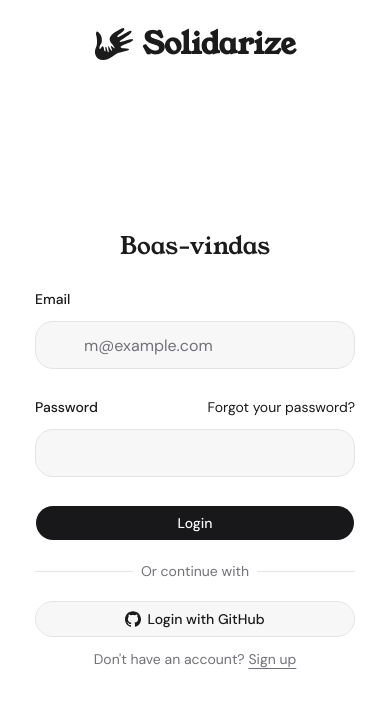
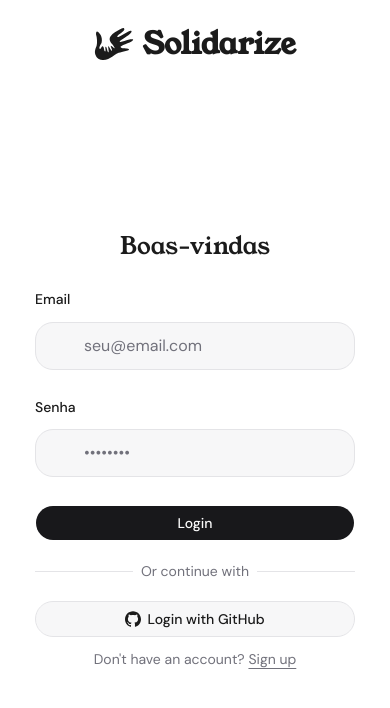
Before and after one commit to guilhermecoding/solidarize, a Next.js app: page /entrar in a window 390 px wide. Shown: the top 708 px of the page. Built offline with nearby package versions, Linux system fonts and the light colour scheme; some icons are missing.

Commit message:
:sparkles: Adiciona novo componente de formulário de login e oculta ícones de preenchimento automático em campos de senha

```diff
--- a/src/components/login-form.tsx
+++ b/src/app/entrar/_components/login-form.tsx
@@ -1,5 +1,10 @@
+"use client";
+
+import { useState } from "react";
 import Mail01Icon from "@hugeicons/core-free-icons/Mail01Icon";
 import SquareLock01Icon from "@hugeicons/core-free-icons/SquareLock01Icon";
+import ViewIcon from "@hugeicons/core-free-icons/ViewIcon";
+import ViewOffSlashIcon from "@hugeicons/core-free-icons/ViewOffSlashIcon";
 import { HugeiconsIcon } from "@hugeicons/react";
 
 import { cn } from "@/lib/utils";
@@ -17,6 +22,12 @@
   className,
   ...props
 }: React.ComponentProps<"form">) {
+  const [viewPassword, setViewPassword] = useState(false);
+
+  const handleViewPassword = () => {
+    setViewPassword((visible) => !visible);
+  };
+
   return (
     <form className={cn("flex flex-col gap-6", className)} {...props}>
       <FieldGroup>
@@ -28,26 +39,32 @@
           <Input
             id="email"
             type="email"
-            placeholder="m@example.com"
+            placeholder="seu@email.com"
             required
             startIcon={<HugeiconsIcon icon={Mail01Icon} strokeWidth={1.5} />}
           />
         </Field>
         <Field>
-          <div className="flex items-center">
-            <FieldLabel htmlFor="password">Password</FieldLabel>
-            <a
-              href="#"
-              className="ml-auto text-sm underline-offset-4 hover:underline"
-            >
-              Forgot your password?
-            </a>
-          </div>
+          <FieldLabel htmlFor="password">Senha</FieldLabel>
           <Input
             id="password"
-            type="password"
+            type={viewPassword ? "text" : "password"}
+            placeholder="••••••••"
             required
             startIcon={<HugeiconsIcon icon={SquareLock01Icon} strokeWidth={1.5} />}
+            endIcon={
+              <button
+                type="button"
+                onClick={handleViewPassword}
+                aria-label={viewPassword ? "Ocultar senha" : "Mostrar senha"}
+                className="cursor-pointer"
+              >
+                <HugeiconsIcon
+                  icon={viewPassword ? ViewIcon : ViewOffSlashIcon}
+                  strokeWidth={1.5}
+                />
+              </button>
+            }
           />
         </Field>
         <Field>
--- a/src/app/entrar/page.tsx
+++ b/src/app/entrar/page.tsx
@@ -1,4 +1,4 @@
-import { LoginForm } from "@/components/login-form";
+import { LoginForm } from "@/app/entrar/_components/login-form";
 import IconLogo from "@/components/logo/icon-logo";
 import TextLogo from "@/components/logo/text-logo";
 import type { Metadata } from "next";
--- a/src/app/globals.css
+++ b/src/app/globals.css
@@ -93,4 +93,16 @@
   html {
     @apply font-sans;
   }
+
+  input[type="password"]::-ms-reveal,
+  input[type="password"]::-ms-clear {
+    display: none;
+  }
+
+  input[type="password"]::-webkit-credentials-auto-fill-button,
+  input[type="password"]::-webkit-contacts-auto-fill-button {
+    display: none;
+    visibility: hidden;
+    pointer-events: none;
+  }
 }
--- a/src/components/ui/input.tsx
+++ b/src/components/ui/input.tsx
@@ -35,7 +35,7 @@
         type={type}
         data-slot="input"
         className={cn(
-          "h-12 w-full min-w-0 rounded-2xl border border-input bg-input/30 px-5 py-2 text-base transition-colors outline-none file:inline-flex file:h-7 file:border-0 file:bg-transparent file:text-sm file:font-medium file:text-foreground placeholder:text-muted-foreground focus-visible:border-ring focus-visible:ring-[3px] focus-visible:ring-ring/50 disabled:pointer-events-none disabled:cursor-not-allowed aria-invalid:border-destructive aria-invalid:ring-[3px] aria-invalid:ring-destructive/20 md:text-base dark:aria-invalid:border-destructive/50 dark:aria-invalid:ring-destructive/40",
+          "h-12 w-full min-w-0 rounded-2xl border border-input bg-input/30 px-5 py-2 text-base transition-colors outline-none file:inline-flex file:h-7 file:border-0 file:bg-transparent file:text-sm file:font-medium file:text-foreground placeholder:text-muted-foreground focus-visible:border-ring focus-visible:ring-[3px] focus-visible:ring-ring/50 disabled:pointer-events-none disabled:cursor-not-allowed aria-invalid:border-destructive aria-invalid:ring-[3px] aria-invalid:ring-destructive/20 md:text-base dark:aria-invalid:border-destructive/50 dark:aria-invalid:ring-destructive/40 [&::-ms-clear]:hidden [&::-ms-reveal]:hidden",
           hasStartIcon && "ps-12",
           hasEndIcon && "pe-12",
           className
```
